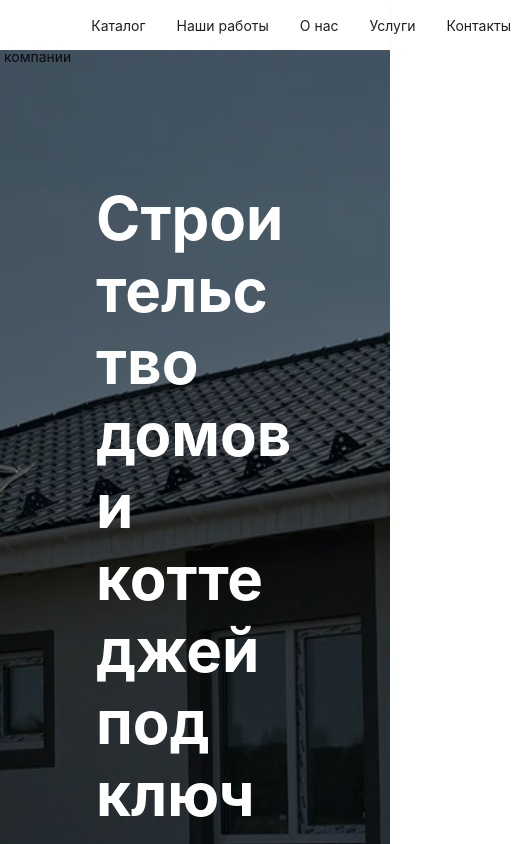
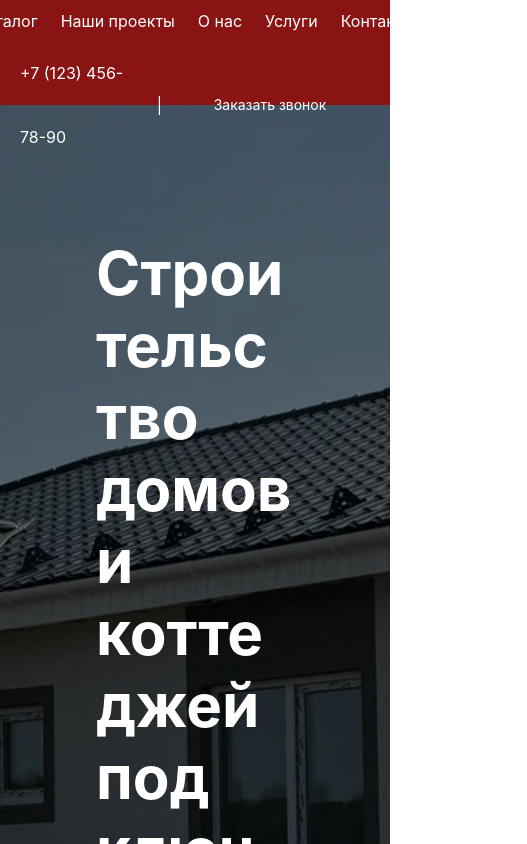
Before and after one commit to lum8ere/comfort-park, a React (Vite) app in the folder frontend-v1/: page / in a window 390 px wide. Shown: the top 844 px of the page, 527 px wide, since content can reach past the window. Built offline with nearby package versions, Linux system fonts and the light colour scheme.

Commit message:
поправил header

```diff
--- a/frontend-v1/src/modules/Header/Header.scss
+++ b/frontend-v1/src/modules/Header/Header.scss
@@ -1,40 +1,141 @@
+// Header.scss
+
+@import 'variables'; // Импортируем переменные
+
 .header {
     z-index: 1000;
-    box-shadow: rgba(99, 99, 99, 0.1) 0px 2px 2px 0px;
+    box-shadow: $header-box-shadow;
     display: flex;
-    justify-content: space-between;
+    justify-content: center; // Центрируем контейнер внутри хедера
     align-items: center;
     padding: 0;
-    background-color: white;
-    height: 50px;
-}
-
-.header__center {
-    display: flex;
-    justify-content: center; // центрирует содержимое по горизонтали
-    align-items: center; // центрирует содержимое по вертикали
-    flex-grow: 1; // позволяет блоку занять доступное пространство
-    gap: 10px; // промежуток между элементами
-}
-
-.header__right {
-    display: flex;
-    justify-content: center;
-    align-items: center;
-    padding: 0 5px;
-    gap: 10px;
-}
-
-.header__left {
-    display: flex;
-    margin: 4px;
-    gap: 10px;
-    justify-content: center;
-    align-items: center;
+    background-color: $header-background-color; // Устанавливаем фон хедера
+    height: $header-height; // Устанавливаем высоту хедера
 }
 
 .header__container {
     display: flex;
     justify-content: space-between;
+    align-items: center;
     width: 100%;
+    max-width: 1920px; // Максимальная ширина хедера, можно настроить
+    padding-left: $header-horizontal-padding-left; // Отступ слева
+    padding-right: $header-horizontal-padding-right; // Отступ справа
+    box-sizing: border-box;
 }
+
+.header__left {
+    display: flex;
+    align-items: center;
+    cursor: pointer;
+    font-size: $logo-font-size; // Размер текста логотипа
+    font-weight: bold;
+    color: $logo-color; // Цвет логотипа (белый)
+}
+
+.header__center {
+    display: flex;
+    justify-content: center; // Центрируем навигационные кнопки
+    align-items: center;
+    flex-grow: 1; // Занимает доступное пространство между левой и правой частью
+}
+
+.header__center .ant-btn {
+    font-size: $nav-button-font-size; // Размер текста навигационных кнопок
+    color: $nav-button-color; // Цвет текста навигационных кнопок (белый)
+    padding: 0 16px; // Внутренние отступы кнопок
+    height: auto; // Автоматическая высота кнопок
+    // transition: color 0.3s; // Плавный переход цвета текста при наведении
+    background: transparent; // Убираем фон кнопок
+    border: none; // Убираем границу кнопок
+}
+
+.header__center .ant-btn:hover {
+    // color: $nav-button-hover-color; // Цвет текста при наведении
+    background: transparent; // Убедимся, что фон остается прозрачным
+}
+
+.header__right {
+    display: flex;
+    align-items: center;
+    gap: 16px; // Отступ между элементами в правой части
+    padding-right: 0; // Убираем дополнительный отступ, если он был
+}
+
+.header__phone {
+    font-size: $phone-font-size; // Размер текста номера телефона
+    color: $phone-color; // Цвет текста номера телефона (белый)
+}
+
+.header__separator {
+    font-size: $separator-font-size; // Размер текста палочки
+    color: $separator-color; // Цвет текста палочки (белый)
+}
+
+.header__right .ant-btn {
+    font-size: $call-button-font-size; // Размер текста кнопки "Заказать звонок"
+    padding: 8px 16px; // Внутренние отступы кнопки
+    height: $call-button-height; // Высота кнопки
+    background-color: transparent; // Убираем фон кнопки
+    color: $call-button-text-color; // Цвет текста кнопки "Заказать звонок" (белый)
+    border: none; // Убираем границу
+    border-radius: 4px; // Закругленные углы
+    transition: color 0.3s, background-color 0.3s; // Плавные переходы при наведении
+    cursor: pointer; // Указывающий курсор при наведении
+}
+
+.header__right .ant-btn:hover {
+    color: $call-button-hover-text-color; // Цвет текста кнопки при наведении
+    background-color: transparent; // Оставляем фон прозрачным
+}
+
+/* Дополнительные стили для адаптивности */
+@media (max-width: 1200px) {
+    .header__container {
+        padding-left: 50px;
+        padding-right: 50px;
+    }
+
+    .header__center .ant-btn {
+        font-size: 16px;
+        padding: 0 12px;
+    }
+
+    .header__phone,
+    .header__separator {
+        font-size: 16px;
+    }
+
+    .header__right .ant-btn {
+        font-size: 14px;
+        padding: 6px 12px;
+        height: 35px;
+    }
+}
+
+@media (max-width: 768px) {
+    .header__container {
+        flex-direction: column;
+        align-items: flex-start;
+        padding-left: 20px;
+        padding-right: 20px;
+        height: auto;
+    }
+
+    .header__center {
+        width: 100%;
+        margin-top: 10px;
+        margin-bottom: 10px;
+    }
+
+    .header__right {
+        width: 100%;
+        justify-content: flex-start;
+        gap: 8px;
+    }
+
+    .header__right .ant-btn {
+        width: 100%;
+        max-width: 200px;
+    }
+}
--- a/frontend-v1/src/modules/Header/Header.tsx
+++ b/frontend-v1/src/modules/Header/Header.tsx
@@ -1,5 +1,6 @@
+// Header.tsx
 import { useNavigate } from 'react-router-dom';
-import { Button, Flex, Layout, Space } from 'antd';
+import { Button, Layout, Space } from 'antd';
 import './Header.scss';
 
 export const Header = () => {
@@ -8,28 +9,44 @@ export const Header = () => {
     return (
         <Layout.Header className="header">
             <div className="header__container">
+                {/* Левая часть: Логотип */}
                 <div className="header__left" onClick={() => navigate('/')}>
                     Логотип компании
                 </div>
-                <Flex gap={5} align="center" justify="center" className="header__center">
+
+                {/* Центральная часть: Навигационные кнопки */}
+                <div className="header__center">
                     <Space.Compact>
                         <Button type="text" onClick={() => navigate('/catalog')}>
                             Каталог
                         </Button>
-                        <Button type="text" onClick={() => navigate('/gallery')}>
-                            Наши работы
+                        <Button type="text" onClick={() => navigate('/projects')}>
+                            Наши проекты
                         </Button>
-                        <Button type="text" onClick={() => navigate('/about/company')}>
+                        <Button type="text" onClick={() => navigate('/about')}>
                             О нас
                         </Button>
-                        <Button type="text" onClick={() => navigate('/contacts')}>
+                        <Button type="text" onClick={() => navigate('/services')}>
                             Услуги
                         </Button>
                         <Button type="text" onClick={() => navigate('/contacts')}>
                             Контакты
                         </Button>
                     </Space.Compact>
-                </Flex>
+                </div>
+
+                {/* Правая часть: Номер телефона и кнопка "Заказать звонок" */}
+                <div className="header__right">
+                    <span className="header__phone">+7 (123) 456-78-90</span>
+                    <span className="header__separator">|</span>
+                    <Button
+                        type="text"
+                        className="header__call-button"
+                        onClick={() => navigate('/request-call')}
+                    >
+                        Заказать звонок
+                    </Button>
+                </div>
             </div>
         </Layout.Header>
     );
--- /dev/null
+++ b/frontend-v1/src/modules/Header/_variables.scss
@@ -0,0 +1,25 @@
+// _variables.scss
+
+// Отступы
+$header-horizontal-padding-left: 97px; // Отступ слева для хедера
+$header-horizontal-padding-right: 103px; // Отступ справа для хедера
+
+// Цвета
+$header-background-color: #8a1414; // Фон хедера
+$header-box-shadow: rgba(99, 99, 99, 0.1) 0px 2px 2px 0px; // Тень хедера
+$logo-color: #ffffff; // Цвет логотипа (белый)
+$nav-button-color: #ffffff; // Цвет текста навигационных кнопок (белый)
+$nav-button-hover-color: #ffdfdf; // Цвет текста при наведении (легкий розовый оттенок)
+$phone-color: #ffffff; // Цвет номера телефона (белый)
+$separator-color: #ffffff; // Цвет разделителя (палочка) (белый)
+$call-button-text-color: #ffffff; // Цвет текста кнопки "Заказать звонок" (белый)
+$call-button-hover-text-color: #ffdfdf; // Цвет текста при наведении на кнопку "Заказать звонок"
+
+// Размеры
+$header-height: 105px; // Высота хедера
+$nav-button-font-size: 18px; // Размер шрифта навигационных кнопок
+$logo-font-size: 24px; // Размер шрифта логотипа
+$phone-font-size: 18px; // Размер шрифта номера телефона
+$separator-font-size: 18px; // Размер шрифта разделителя
+$call-button-font-size: 16px; // Размер шрифта кнопки "Заказать звонок"
+$call-button-height: 40px; // Высота кнопки "Заказать звонок"
```
